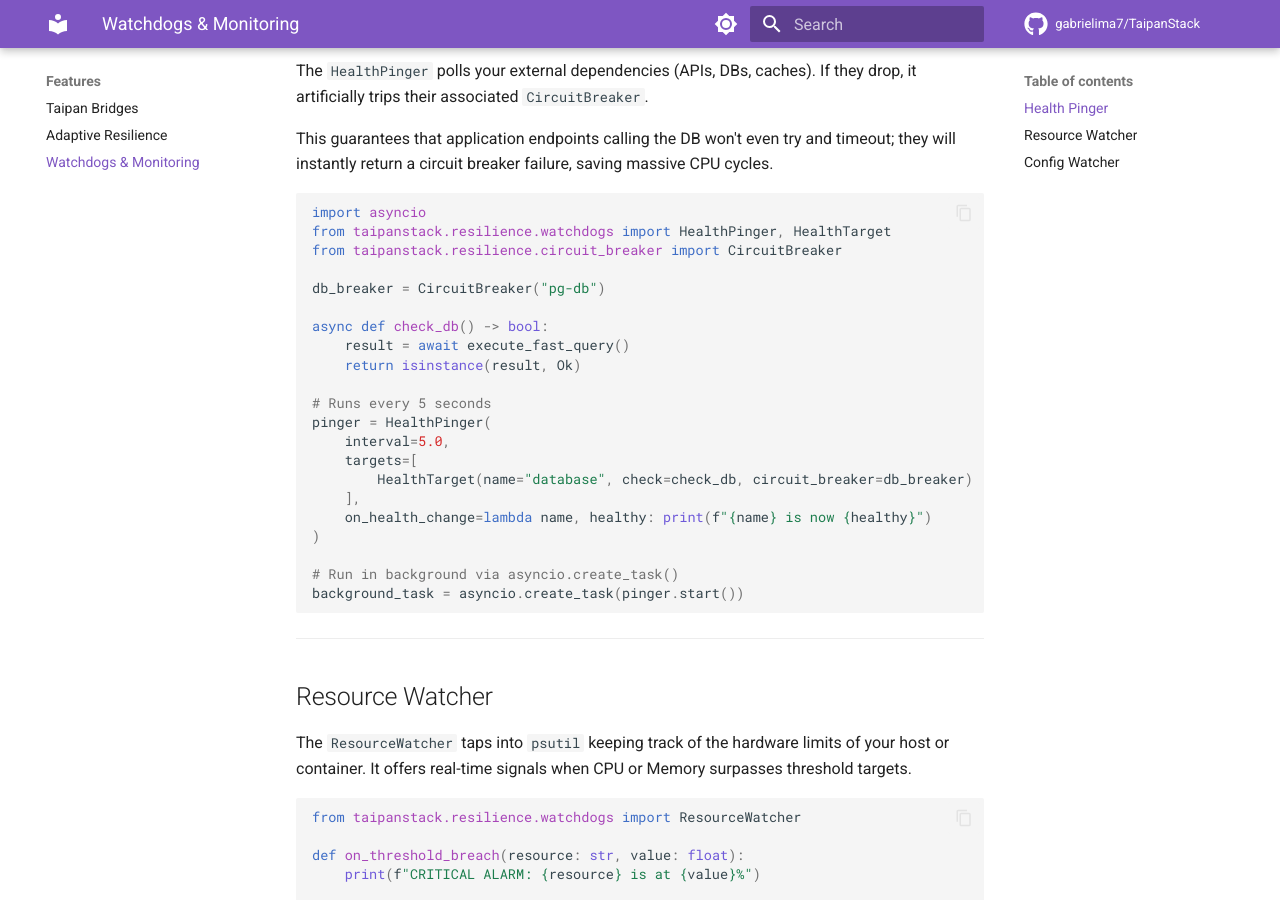
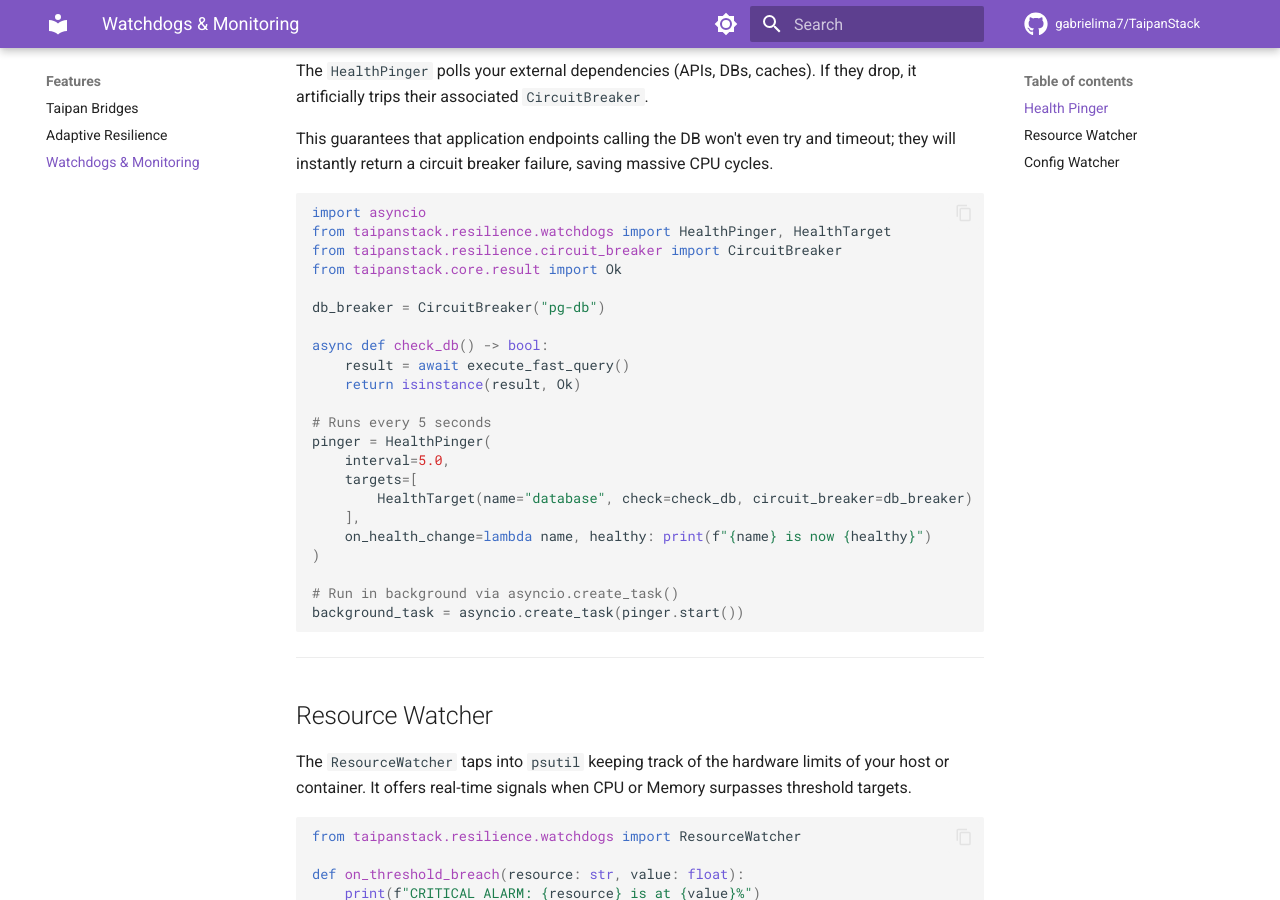
Before and after one commit to gabrielima7/TaipanStack, an MkDocs documentation site: the page built from docs/features/watchdogs.md, in a window 1280 px wide and 900 px high, scrolled down 363 px. Built offline with MkDocs 1.6.1 and Material for MkDocs 9.7.7, drawn with Linux system fonts in a browser that asks for light colours; comment, search, counter and statistics services are not loaded.

Commit message:
docs: import Ok in watchdog snippet

```diff
--- a/docs/features/watchdogs.md
+++ b/docs/features/watchdogs.md
@@ -14,6 +14,7 @@ This guarantees that application endpoints calling the DB won't even try and tim
 import asyncio
 from taipanstack.resilience.watchdogs import HealthPinger, HealthTarget
 from taipanstack.resilience.circuit_breaker import CircuitBreaker
+from taipanstack.core.result import Ok
 
 db_breaker = CircuitBreaker("pg-db")
 
```
